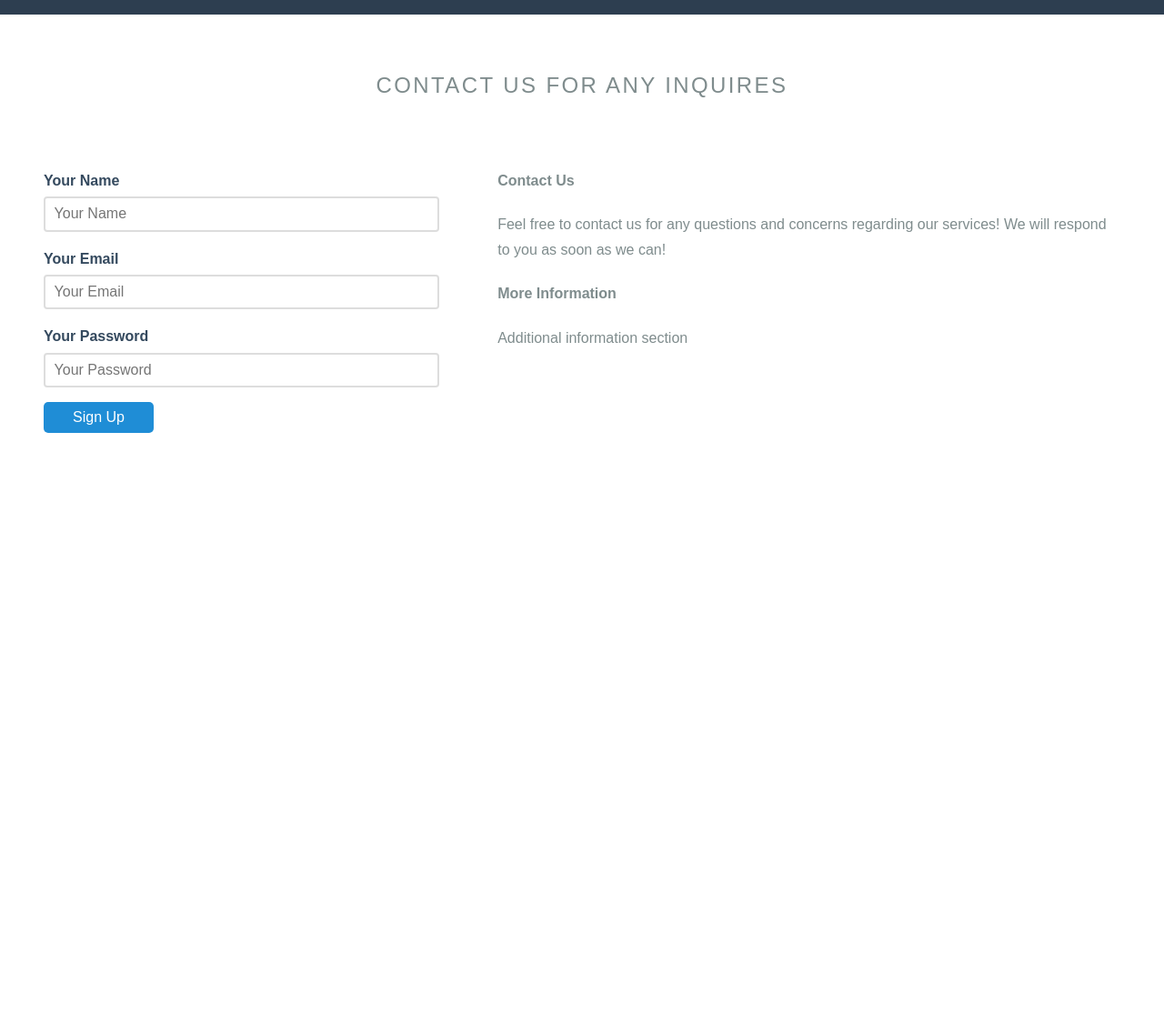
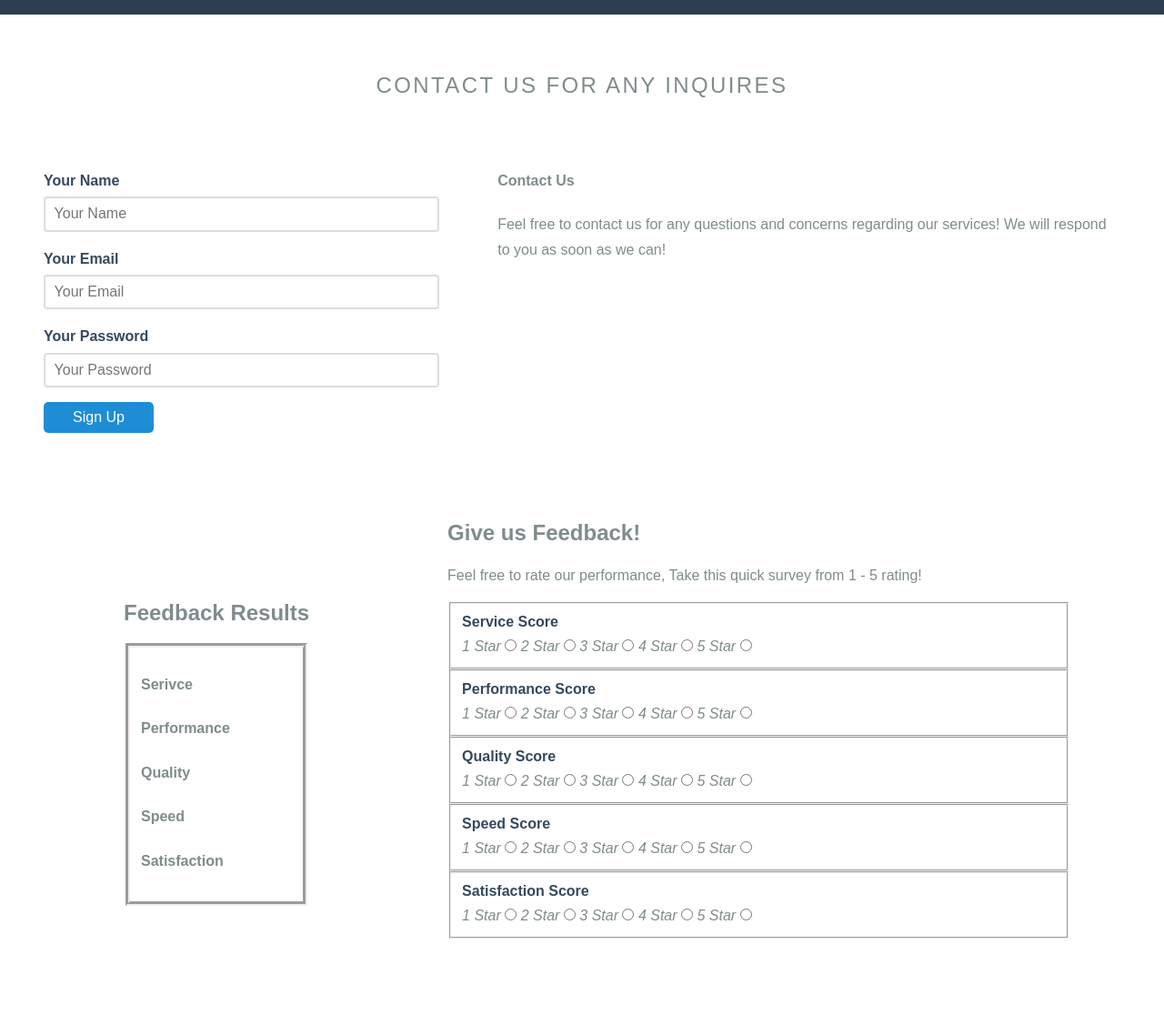
Before and after one commit to paulngu1120/geekco, a plain HTML site: page index.html in a window 1280 px wide. Shown: the part 1348-2464 px from the top of the page at 91% size. Before the commit the page ends 1916 px from the top, so only its background shows below. Drawn offline with nearby package versions, Linux system fonts and the light colour scheme.

Commit message:
messing with checkboxes

```diff
--- a/css/layouts/ui.css
+++ b/css/layouts/ui.css
@@ -2,6 +2,14 @@
     -webkit-box-sizing: border-box;
     -moz-box-sizing: border-box;
     box-sizing: border-box;
+}
+
+.aside-pos{
+	float: left;
+}
+
+.aside-pos fieldset{
+	border-width: thick;
 }
 
 td, th{
--- a/index.html
+++ b/index.html
@@ -124,17 +124,100 @@
                 <p>
 			Feel free to contact us for any questions and concerns regarding our services!
 			We will respond to you as soon as we can!
-                </p>
-
-                <h4>More Information</h4>
-                <p>
-			Additional information section
-                </p>
             </div>
         </div>
+            <div class="l-box-lrg pure-u-1 pure-u-md-3-5">
+                <h2>Give us Feedback!</h2>
+                <p>
+			Feel free to rate our performance, Take this quick survey from 1 - 5 rating!
+                </p>
+		<form id="feedback-form">
+			<fieldset>
+				<label><strong>Service Score</strong></label><br>
+				<em>1 Star</em>
+				<input type="radio" name="sStar" value="1 Star :("></input>
+				<em>2 Star</em>
+				<input type="radio" name="sStar" value="2 Stars :/"></input>
+				<em>3 Star</em>
+				<input type="radio" name="sStar" value="3 stars :|"></input>
+				<em>4 Star</em>
+				<input type="radio" name="sStar" value="4 stars :)"></input>
+				<em>5 Star</em>
+				<input type="radio" name="sStar" value="5 stars :D">
+			</fieldset>
+			<fieldset>
+				<label><strong>Performance Score</strong></label><br>
+				<em>1 Star</em>
+				<input type="radio" name="pStar" value="1 Star :("></input>
+				<em>2 Star</em>
+				<input type="radio" name="pStar" value="2 Stars :/"></input>
+				<em>3 Star</em>
+				<input type="radio" name="pStar" value="3 stars :|"></input>
+				<em>4 Star</em>
+				<input type="radio" name="pStar" value="4 stars :)"></input>
+				<em>5 Star</em>
+				<input type="radio" name="pStar" value="5 stars :D">
+			</fieldset>
+			<fieldset>
+				<label><strong>Quality Score</strong></label><br>
+				<em>1 Star</em>
+				<input type="radio" name="qStar" value="1 Star :("></input>
+				<em>2 Star</em>
+				<input type="radio" name="qStar" value="2 Stars :/"></input>
+				<em>3 Star</em>
+				<input type="radio" name="qStar" value="3 stars :|"></input>
+				<em>4 Star</em>
+				<input type="radio" name="qStar" value="4 stars :)"></input>
+				<em>5 Star</em>
+				<input type="radio" name="qStar" value="5 stars :D">
+			</fieldset>
+			<fieldset>
+				<label><strong>Speed Score</strong></label><br>
+				<em>1 Star</em>
+				<input type="radio" name="spStar" value="1 Star :("></input>
+				<em>2 Star</em>
+				<input type="radio" name="spStar" value="2 Stars :/"></input>
+				<em>3 Star</em>
+				<input type="radio" name="spStar" value="3 stars :|"></input>
+				<em>4 Star</em>
+				<input type="radio" name="spStar" value="4 stars :)"></input>
+				<em>5 Star</em>
+				<input type="radio" name="spStar" value="5 stars :D">
+			</fieldset>
+			<fieldset>
+				<label><strong>Satisfaction Score</strong></label><br>
+				<em>1 Star</em>
+				<input type="radio" name="stStar" value="1 Star :("></input>
+				<em>2 Star</em>
+				<input type="radio" name="stStar" value="2 Stars :/"></input>
+				<em>3 Star</em>
+				<input type="radio" name="stStar" value="3 stars :|"></input>
+				<em>4 Star</em>
+				<input type="radio" name="stStar" value="4 stars :)"></input>
+				<em>5 Star</em>
+				<input type="radio" name="stStar" value="5 stars :D">
+			</fieldset>
+		</form>
+            </div>
+	    <aside class="aside-pos">
+		    <h2>Feedback Results</h2>
+		    <fieldset class="aside-border">
+		    <div>
+			<h4>Serivce</h4>
+			<p id="servr"></p>
+			<h4>Performance</h4>
+			<p id="perfr"></p>
+			<h4>Quality</h4>
+			<p id="qualr"></p>
+			<h4>Speed</h4>
+			<p id="speedr"></p>
+			<h4>Satisfaction</h4>
+			<p id="satr"></p>
+		    </div>
+		    </fieldset>
+	    </aside>
 
     </div>
-
     <div class="footer l-box is-center">
         ASU for educational purposes
 
@@ -142,8 +225,7 @@
 
 </div>
 
-
-
 <script src="modernizr.custom.05819.js"></script>
+<script src="js/index.js"></script>
 </body>
 </html>
--- a/js/index.js
+++ b/js/index.js
@@ -1,63 +1,52 @@
-/* Name: Paul Nguyen
- * Date: Thu 24 Oct 2019 09:35:20 PM UTC
- * Class: GIT-418 Fall
+/*
+ * Name: Paul Nguyen
+ * Date: Fri 01 Nov 2019 04:57:17 PM UTC
+ * Class: GIT 418 Fall
  */
 
 "use strict";
 
-class Customerbuild {
-	constructor(gpu, disk, ram, os, cpu, name){
-		this.gpu=gpu;
-		this.disk=disk;
-		this.ram=ram;
-		this.os=os;
-		this.cpu=cpu;
-		this.name=name;
+function showResults(){
+	//array
+	var formResults = [];
+	//getting radio buttons from page
+	var service = document.forms['feedback-form'].elements['sStar'];
+	var performance = document.forms['feedback-form'].elements['pStar'];
+	var quality = document.forms['feedback-form'].elements['qStar'];
+	var speed = document.forms['feedback-form'].elements['spStar'];
+	var satisfaction = document.forms['feedback-form'].elements['stStar'];
+	//if there is a value add to feedback results and put data in array
+	if(service.value){
+		document.getElementById("servr").innerHTML = service.value;
+		formResults.push(service.value);
+	}if(performance.value){
+		document.getElementById("perfr").innerHTML = performance.value;
+		formResults.push(performance.value);
+	}if(quality.value){
+		document.getElementById("qualr").innerHTML = quality.value;
+		formResults.push(quality.value);
+	}if(speed.value){
+		document.getElementById("speedr").innerHTML = speed.value;
+		formResults.push(speed.value);
+	}if(satisfaction.value){
+		document.getElementById("satr").innerHTML = satisfaction.value;
+		formResults.push(satisfaction.value);
 	}
 }
-//Template for creating person object
 
-function getInfo(){
-	var name=document.getElementById("nameinput").value;
-	var ram=document.getElementById("ram").value;
-	var disk=document.getElementById("disk").value;
-	var gpu=document.getElementById("gpu").value;
-	for(var i=0; i<=1; i++){
-		if(document.getElementsByName("cpu")[i].checked){
-			var cpu=document.getElementsByName("cpu")[i].value;
-		}
+//event listener for when something it clicked it activates showResults
+function createEventListeners(){
+	var radiocheck = document.getElementById("feedback-form");
+	if(radiocheck.addEventListener){
+		radiocheck.addEventListener("click", showResults, false);
+	}else if(radiocheck.attachEvent){
+		radiocheck.attachEvent("onclick", showResults);
 	}
-	for(var n=0; n<=1; n++){
-		if(document.getElementsByName("os")[n].checked){
-			var os=document.getElementsByName("os")[n].value;
-		}
-	}
-	//Gather information from form and store in variables for creating person object
-	let person = new Customerbuild(gpu, disk, ram, os, cpu, name);
-	//person object created here
-	var table = document.getElementById("insertrow").insertRow(0);
-	var items = Object.values(person);
-	//insert new rows with cells and gather values from to be inserted in cells
-	for(var i = 0; i<1;i++){
-		items.map(value => {table.insertCell(i).innerHTML=(value)});
-		//append values in cells
-	}
-
 }
 
-function createEventListener(){
-	var submit = document.getElementById("previewBtn");
-	if(submit.addEventListener){
-		submit.addEventListener("click", getInfo, false);
-	}else if(submit.attachEvent){
-		submit.attachEvent("onclick", getInfo);
+//on load listener
+if(window.addEventListener){
+	addEventListener("load", createEventListeners, false);
+}else if(window.attachEvent){
+	attachEvent("onload", createEventListeners);
 	}
-	//event listener for click and insert
-}
-
-if(window.addEventListener){
-	window.addEventListener("load", createEventListener, false);
-}else if(window.attachEvent){
-	window.attachEvent("onload", createEventListener);
-}
-	//on load for event
```
Also changed, not shown: buildinfo.html (+2 -2 lines), js/buildinfo.js (added, +63 -0 lines).
